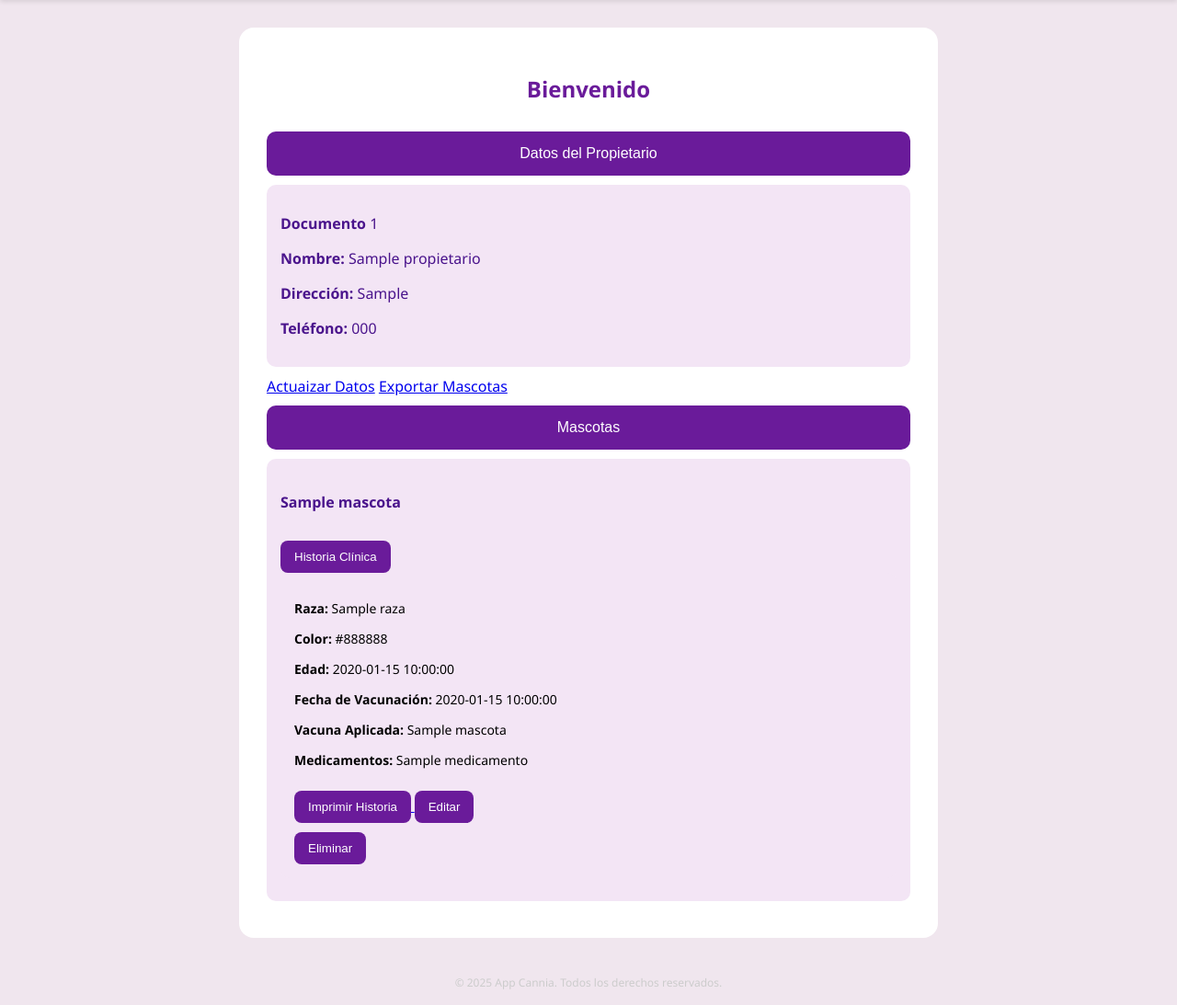
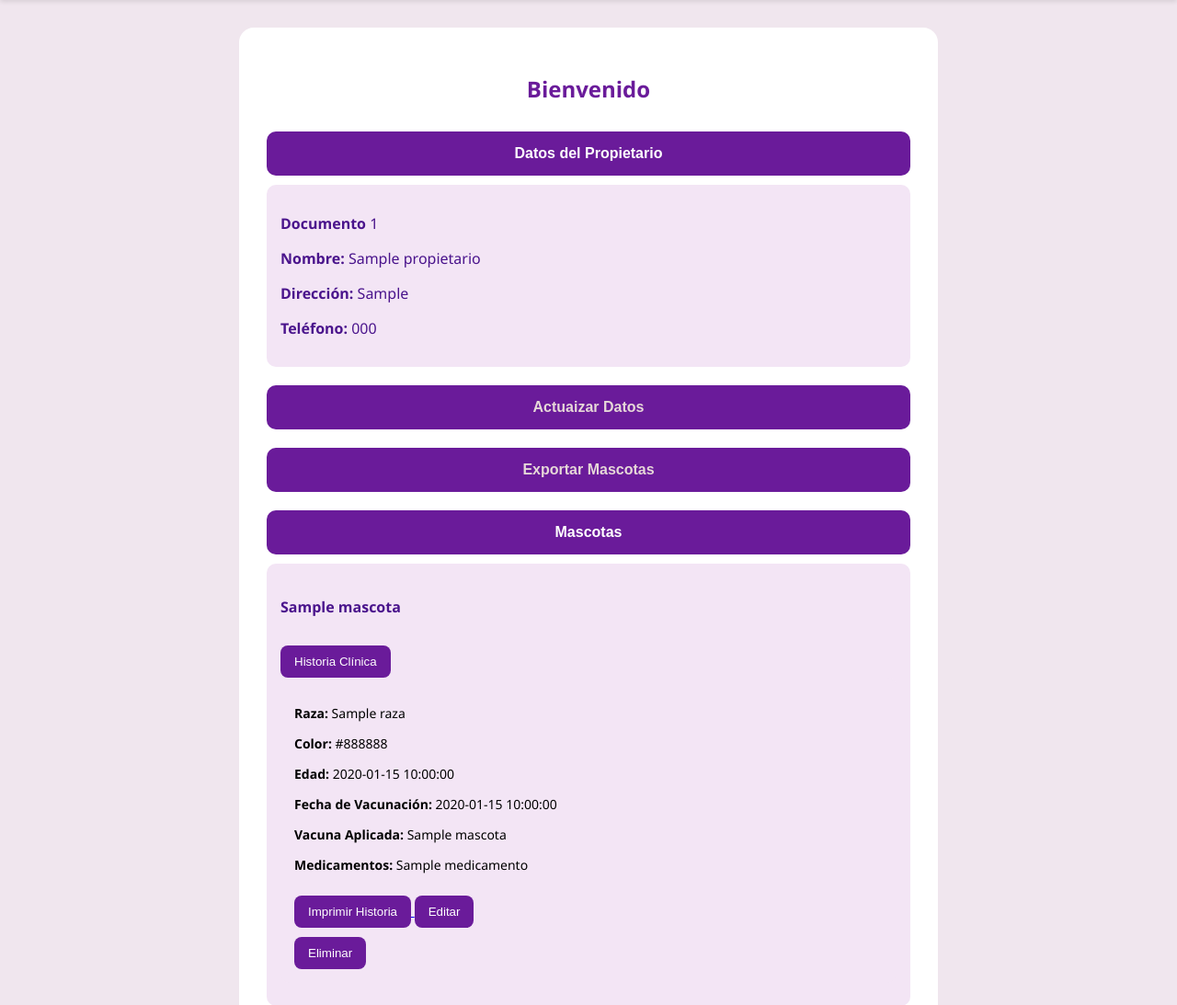
Before and after one commit to DanielBossMaster/Scrum2, a CodeIgniter 4 app: the page made by app/Views/propietario/index.php in a window 1280 px wide. Shown: the part 93-1186 px from the top of the page at 92% size. Run offline with PHP 8.4 and a stand-in for CodeIgniter, Linux system fonts and the light colour scheme; the template is opened without the code that fills it: most values are stand-ins (such as "Sample title", 1, 10 or a date in 2020); some libraries are stand-ins or nearby versions.

Commit message:
Se agrega estilo a los botones

```diff
--- a/app/Views/propietario/index.php
+++ b/app/Views/propietario/index.php
@@ -67,6 +67,7 @@ nav {
             border-radius: 10px;
             font-size: 16px;
             cursor: pointer;
+            font-weight: bold;
         }
 
         .button:hover {
@@ -107,7 +108,7 @@ nav {
             border: 1px solid #ccc;
         }
 
-        .formulario button {
+        .formulario button  {
             background-color: #6A1B9A;
             color: white;
             border: none;
@@ -115,6 +116,13 @@ nav {
             border-radius: 8px;
             cursor: pointer;
             width: 100%;
+        }
+
+        .button a{
+           text-decoration: none;
+           color: #e6d8d8;
+           font-weight: bold;
+
         }
 
         .historia {
@@ -161,8 +169,8 @@ nav {
                 <p><strong>Dirección:</strong> <?= esc($propietario['direccion_pro']); ?></p>
                 <p><strong>Teléfono:</strong> <?= esc($propietario['telefono_pro']); ?></p>
             </div>
-            <a href="<?= base_url('/propietario/editar/'.$propietario['num_doc']) ?>">Actuaizar Datos</a>
-            <a href="<?= base_url('/propietario/exportar-mascotas/'.$propietario['num_doc']) ?>">Exportar Mascotas</a>
+       <button class="button" >  <a href="<?= base_url('/propietario/editar/'.$propietario['num_doc']) ?>">Actuaizar Datos</a></button>
+       <button class="button" >  <a href="<?= base_url('/propietario/exportar-mascotas/'.$propietario['num_doc']) ?>">Exportar Mascotas</a></button>
 
 
 
```
Also changed, not shown: app/Views/veterinario/editar_mascota.php (+5 -5 lines), app/Controllers/Mascota.php (line endings or trailing spaces).
